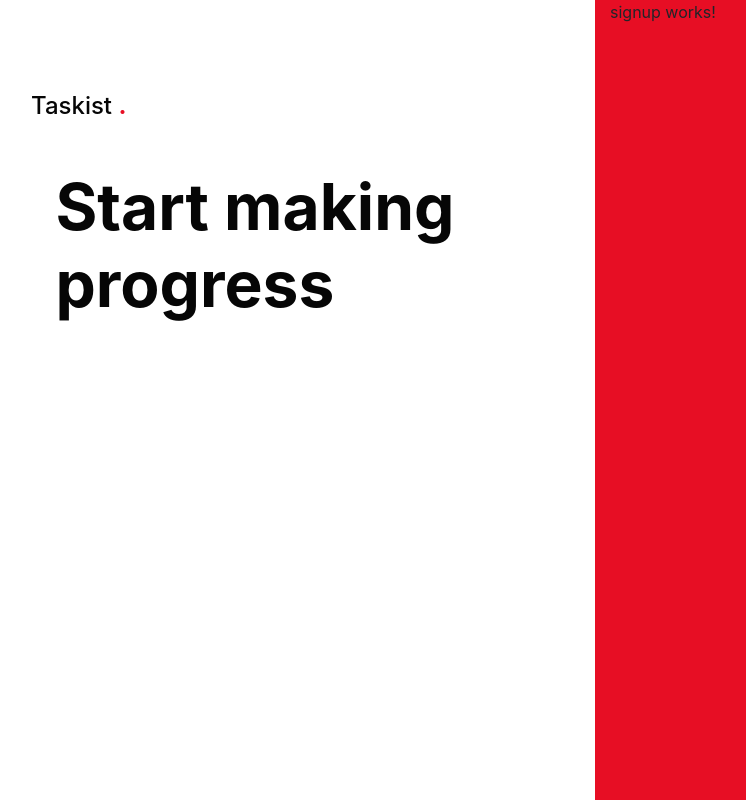
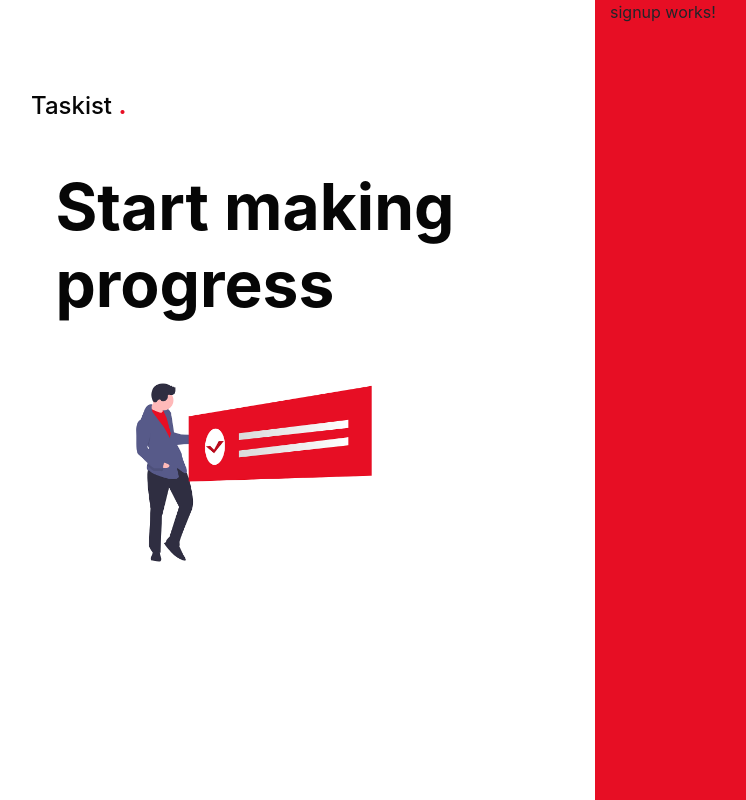
Before and after one commit to Gokul-ramalingam/Taskist, an Angular app: page /main in a window 1280 px wide. Shown: the whole page, without its empty margins (30-776 px from the left). Built offline with nearby package versions, Linux system fonts and the light colour scheme.

Commit message:
updation in main component

```diff
--- a/src/app/main/main.component.css
+++ b/src/app/main/main.component.css
@@ -25,3 +25,10 @@ color: #060606;
     margin: 10% 0% 0% 5%;
     font-size: 4em;
 }
+
+.splashImage{
+    height: 300px;
+    width: 300px;
+    margin: 0% 0% 0% 15%;
+    object-fit: contain;
+}
--- a/src/app/main/main.component.html
+++ b/src/app/main/main.component.html
@@ -1,11 +1,12 @@
 <div class="row content">
- <div class="col main">
+  <div class="col-md-6 col-sm-12 main">
     <div class="splash">
       <h4 class="name">Taskist <b class="dot">.</b></h4>
       <h1 class="slogan"><b>Start making<br>progress</b></h1>
+      <img src="assets/images/checklist.png" alt="splash screen image" class="splashImage">
     </div>
   </div>
- <div class="col">
+  <div class="col-md-6 col-sm-12 ">
     <app-signup></app-signup>
   </div>
 </div>
```
Lines whose indentation alone changed are shown as unchanged.
